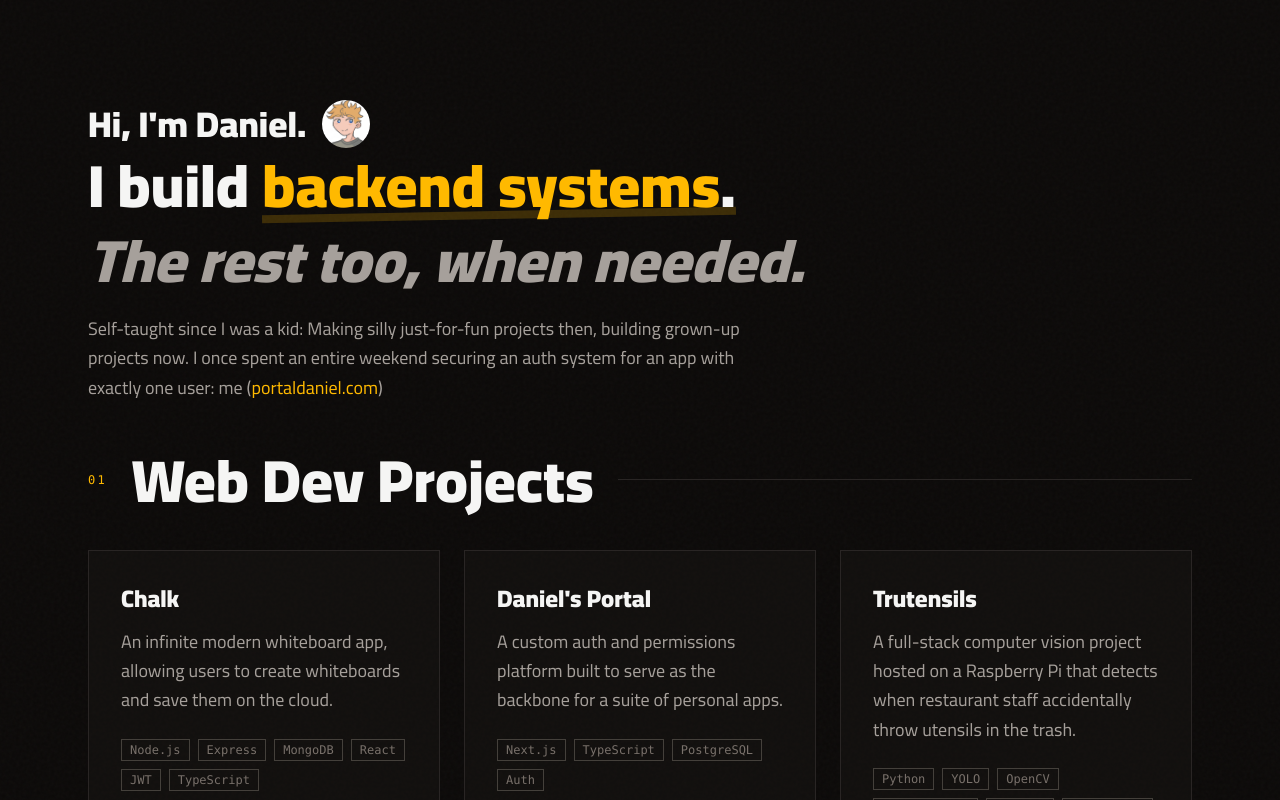
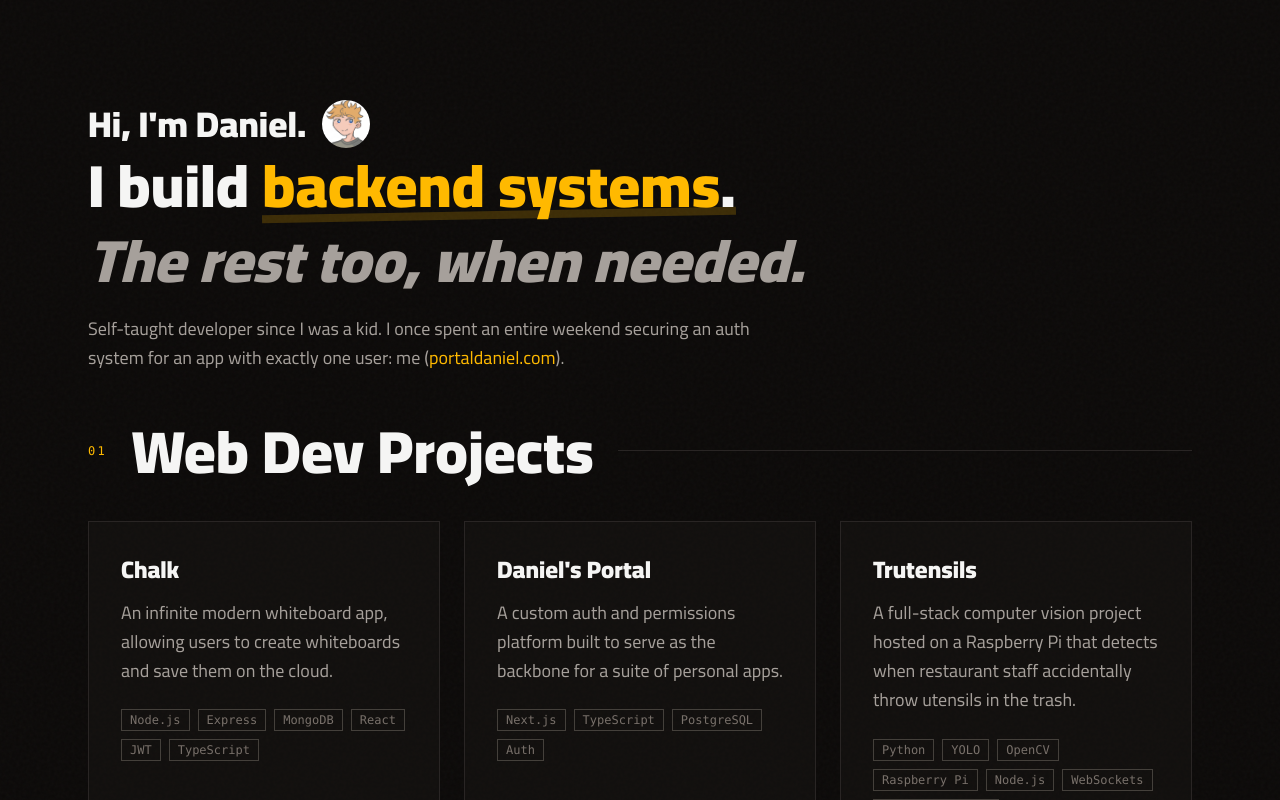
Before and after one commit to Gameoholic/gameoholic-dev-portfolio, a React (Vite) app: page / in a window 1280 px wide. Shown: the top 800 px of the page. Built offline with nearby package versions, Linux system fonts and the light colour scheme.

Commit message:
rewrute hero text

```diff
--- a/src/pages/Home.tsx
+++ b/src/pages/Home.tsx
@@ -52,9 +52,8 @@ export default function Home() {
                     </span>
                 </h1>
                 <p className="font-body max-w-2xl text-lg leading-relaxed text-stone-400">
-                    Self-taught since I was a kid: Making silly just-for-fun
-                    projects then, building grown-up projects now. I once spent
-                    an entire weekend securing an auth system for an app with
+                    Self-taught developer since I was a kid. I once spent an
+                    entire weekend securing an auth system for an app with
                     exactly one user: me (
                     <Link
                         to="/projects/daniels-portal"
@@ -62,7 +61,7 @@ export default function Home() {
                     >
                         portaldaniel.com
                     </Link>
-                    )
+                    ).
                 </p>
             </section>
 
```
